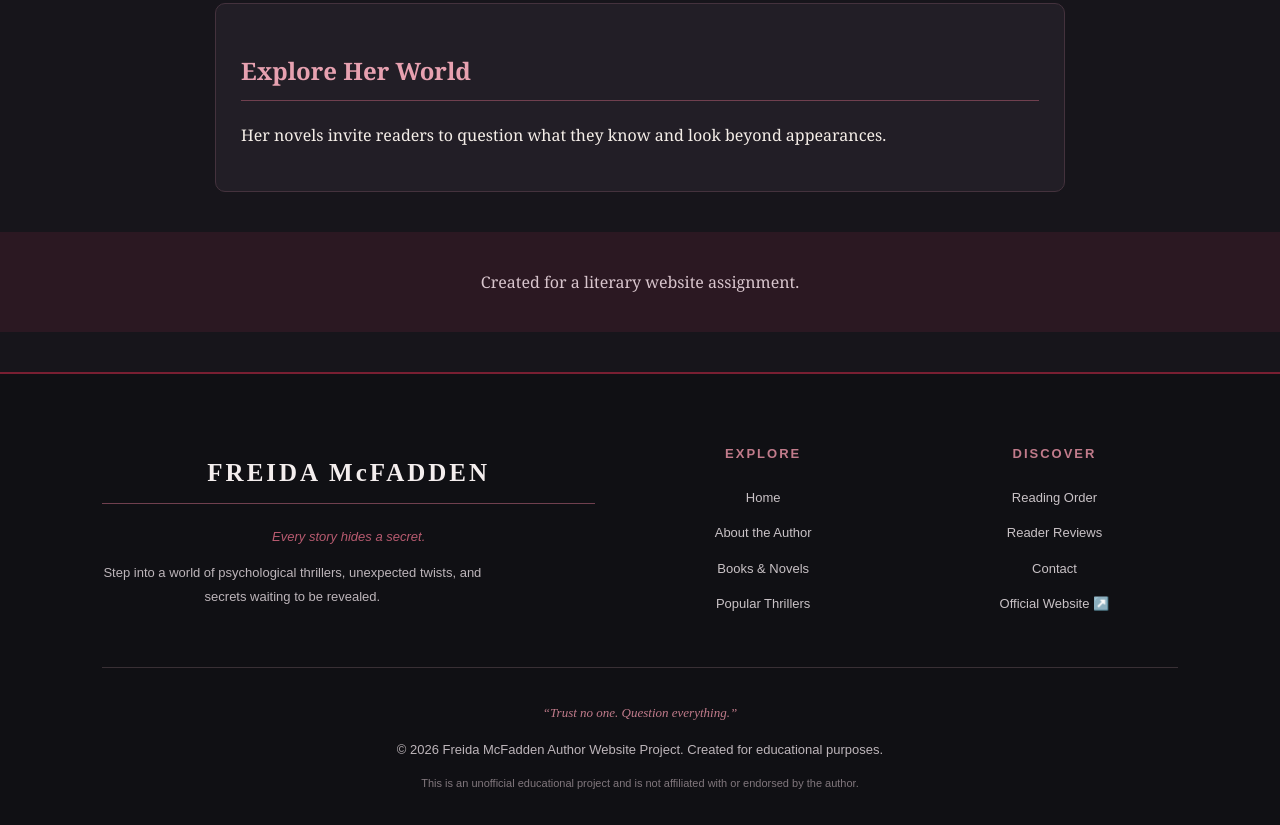
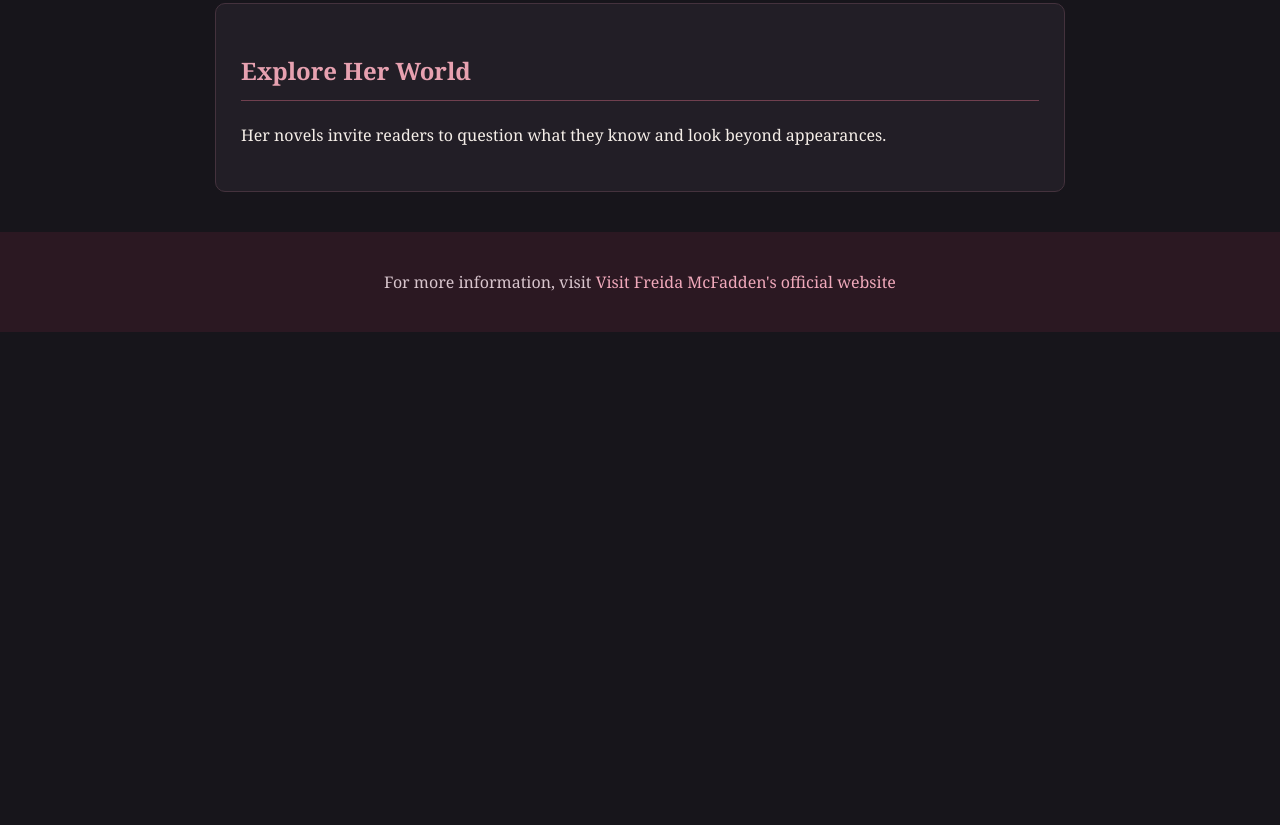
Before and after one commit to raheelakhan2004-dotcom/Frieda-Mcfadden-Literary-Website, a plain HTML site: page index.html in a window 1280 px wide. Shown: the part 1514-2339 px from the top of the page. After the commit the page ends 1846 px from the top, so only its background shows below. Drawn offline with Linux system fonts and the light colour scheme.

Commit message:
Update index.html

```diff
--- a/index.html
+++ b/index.html
@@ -74,142 +74,13 @@
     </main>
 
     <footer>
-        <p>Created for a literary website assignment.</p>
+        <p> For more information, visit
+            <a href="https://www.freidamcfadden.com/"
+                   target="_blank"
+                   rel="noopener noreferrer">
+                    Visit Freida McFadden's official website
+                </a>
+        </p>
     </footer>
-<footer class="site-footer">
-  <div class="footer-content">
-
-    <div class="footer-brand">
-      <h2>FREIDA McFADDEN</h2>
-      <p>Every story hides a secret.</p>
-      <p class="footer-description">
-        Step into a world of psychological thrillers,
-        unexpected twists, and secrets waiting to be revealed.
-      </p>
-    </div>
-
-    <div class="footer-links">
-      <h3>EXPLORE</h3>
-      <a href="#home">Home</a>
-      <a href="#about">About the Author</a>
-      <a href="#books">Books & Novels</a>
-      <a href="#popular">Popular Thrillers</a>
-    </div>
-
-    <div class="footer-links">
-      <h3>DISCOVER</h3>
-      <a href="#reading-order">Reading Order</a>
-      <a href="#reviews">Reader Reviews</a>
-      <a href="#contact">Contact</a>
-      <a href="https://www.freidamcfadden.com/"
-         target="_blank" rel="noopener noreferrer">
-        Official Website ↗️
-      </a>
-    </div>
-
-  </div>
-
-  <div class="footer-bottom">
-    <p>“Trust no one. Question everything.”</p>
-    <p>
-      © 2026 Freida McFadden Author Website Project.
-      Created for educational purposes.
-    </p>
-    <p class="disclaimer">
-      This is an unofficial educational project and is
-      not affiliated with or endorsed by the author.
-    </p>
-  </div>
-</footer>
-
-<style>
-.site-footer {
-  background: #101014;
-  color: #eee8e8;
-  padding: 55px 8% 20px;
-  font-family: 'Poppins', sans-serif;
-  border-top: 2px solid #791f32;
-}
-
-.footer-content {
-  display: grid;
-  grid-template-columns: 2fr 1fr 1fr;
-  gap: 45px;
-  max-width: 1200px;
-  margin: auto;
-}
-
-.footer-brand h2 {
-  font-family: 'Cinzel', serif;
-  letter-spacing: 3px;
-  color: #f4eeee;
-  font-size: 25px;
-}
-
-.footer-brand p,
-.footer-bottom p {
-  color: #bdb5ba;
-  line-height: 1.8;
-  font-size: 13px;
-}
-
-.footer-brand > p:first-of-type {
-  color: #b85b70;
-  font-style: italic;
-}
-
-.footer-description {
-  max-width: 380px;
-}
-
-.footer-links h3 {
-  color: #c17b8b;
-  font-size: 13px;
-  letter-spacing: 2px;
-  margin-bottom: 20px;
-}
-
-.footer-links a {
-  display: block;
-  text-decoration: none;
-  color: #c9c2c6;
-  margin: 12px 0;
-  font-size: 13px;
-  transition: color 0.3s;
-}
-
-.footer-links a:hover {
-  color: #e6a0b0;
-}
-
-.footer-bottom {
-  border-top: 1px solid #393035;
-  text-align: center;
-  margin-top: 40px;
-  padding-top: 20px;
-}
-
-.footer-bottom p:first-child {
-  color: #c17b8b;
-  font-family: 'Cinzel', serif;
-  font-style: italic;
-}
-
-.disclaimer {
-  font-size: 11px !important;
-  color: #81777d !important;
-}
-
-@media (max-width: 700px) {
-  .footer-content {
-    grid-template-columns: 1fr;
-    gap: 25px;
-  }
-
-  .site-footer {
-    padding: 35px 7% 18px;
-  }
-}
-</style>
 </body>
 </html>
```
